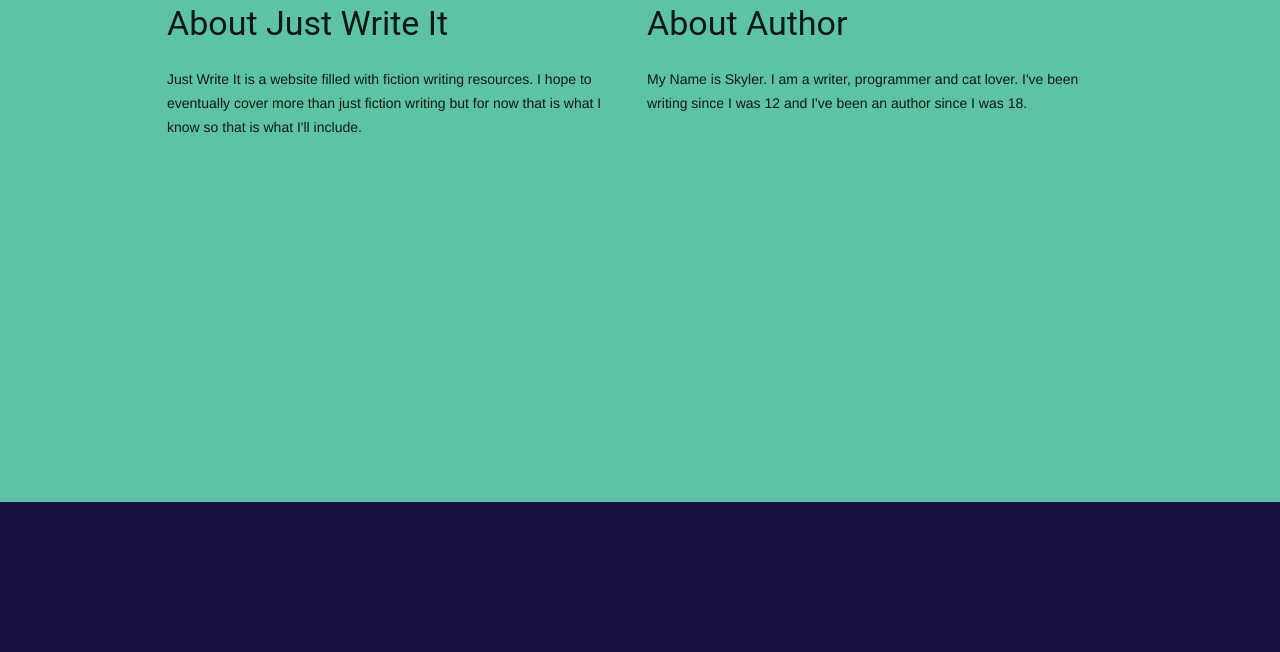
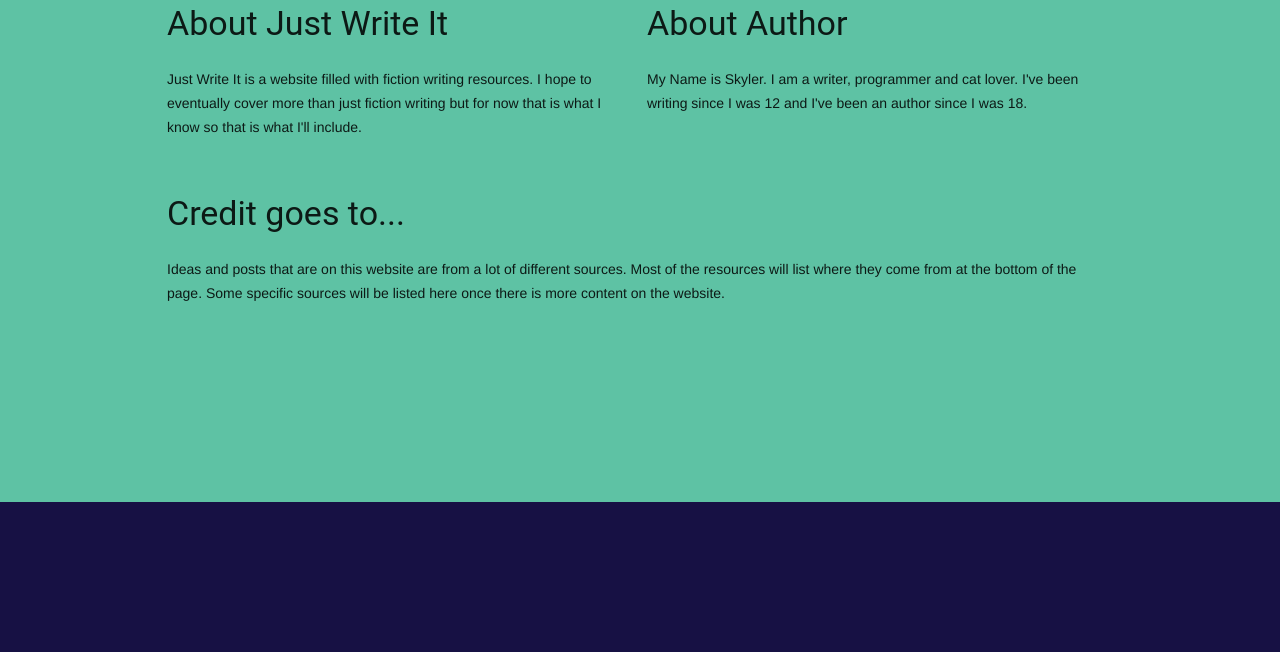
Before and after one commit to skylerdegrote/just-write-it-noauth, a PHP site: page /about.php in a window 1280 px wide. Shown: the part 198-850 px from the top of the page. Run offline with PHP 8.4, Linux system fonts and the light colour scheme; style sheets or scripts are compiled from the project's sources; some libraries are stand-ins or nearby versions.

Commit message:
add content to about

```diff
--- a/about.php
+++ b/about.php
@@ -27,6 +27,14 @@ $pageTitle = "About";
         <p>My Name is Skyler. I am a writer, programmer and cat lover. I've been writing since I was 12 and
             I've been an author since I was 18.</p>
     </div>
+    <div class="section size100">
+        <h3>Credit goes to...</h3>
+        <p>
+            Ideas and posts that are on this website are from a lot of different sources. Most of the resources will
+            list where they come from at the bottom of the page. Some specific sources will be listed here once there is
+            more content on the website.
+        </p>
+    </div>
 </div>
 
 <?php include('includes/footer.php') ?>
--- a/styles/about.css
+++ b/styles/about.css
@@ -26,6 +26,9 @@ body {
   float: left;
   padding: 0.5em; }
 
+.section.size100 {
+  width: 100%; }
+
 @media screen and (max-width: 900px) {
   .container {
     width: 500px; }
--- a/styles/about.scss
+++ b/styles/about.scss
@@ -12,6 +12,9 @@
   float: left;
   padding: 0.5em;
 }
+.section.size100{
+  width: 100%;
+}
 @media screen and (max-width: 900px) {
   .container{
     width: 500px;
```
Also changed, not shown: README.md, 1 other file.
